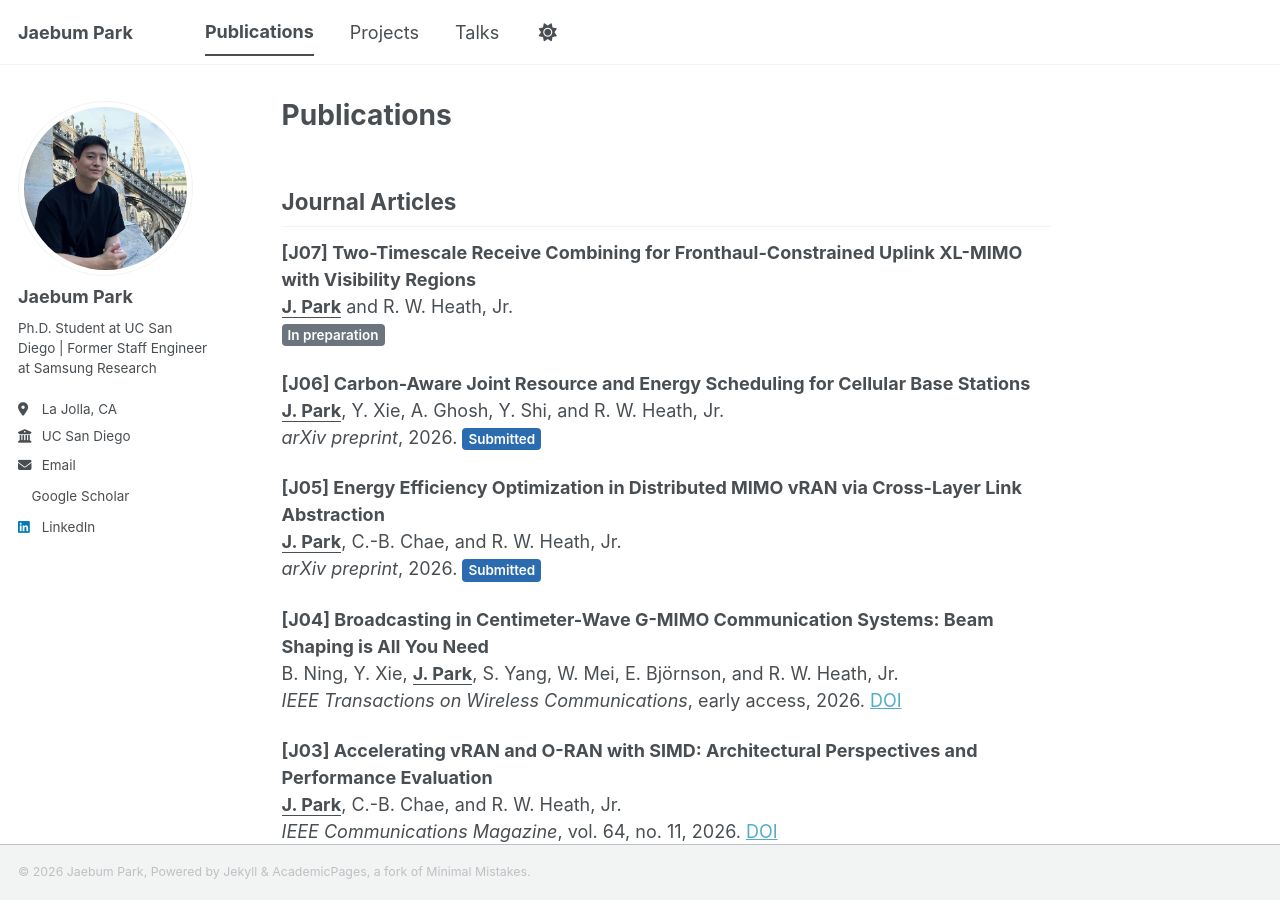
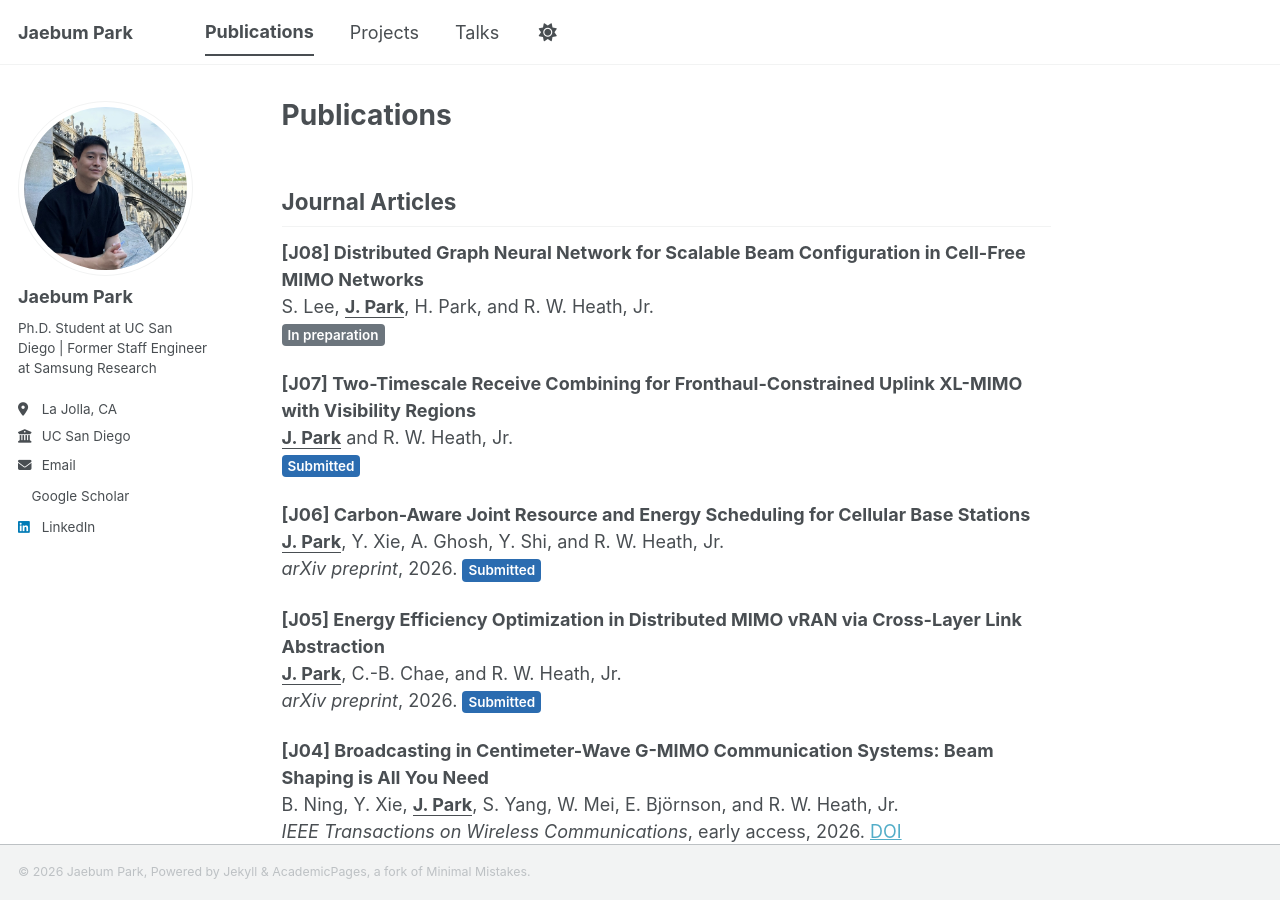
Before and after one commit to jpark-wireless/jpark-wireless.github.io, a Jekyll site: the page built from _pages/publications.md, in a window 1280 px wide and 900 px high. Built offline with Jekyll 4.4.1, drawn with Linux system fonts in a browser that asks for light colours; a style sheet for code colours, icons or effects is not loaded.

Commit message:
update journal articles
Signed-off-by: Jaebum Park <jaypark8891@gmail.com>

```diff
--- a/_pages/publications.md
+++ b/_pages/publications.md
@@ -6,9 +6,13 @@ author_profile: true
 
 ## Journal Articles
 
+<b>\[J08\] Distributed Graph Neural Network for Scalable Beam Configuration in Cell-Free MIMO Networks</b> <br>
+S. Lee, <b><u>J. Park</u></b>, H. Park, and R. W. Heath, Jr. <br>
+<span class="pub-badge in-preparation">In preparation</span>
+
 <b>\[J07\] Two-Timescale Receive Combining for Fronthaul-Constrained Uplink XL-MIMO with Visibility Regions</b> <br>
 <b><u>J. Park</u></b> and R. W. Heath, Jr. <br>
-<span class="pub-badge in-preparation">In preparation</span>
+<span class="pub-badge submitted">Submitted</span>
 
 <b>\[J06\] Carbon-Aware Joint Resource and Energy Scheduling for Cellular Base Stations</b> <br>
 <b><u>J. Park</u></b>, Y. Xie, A. Ghosh, Y. Shi, and R. W. Heath, Jr. <br>
```
Also changed, not shown: 4 other files.
